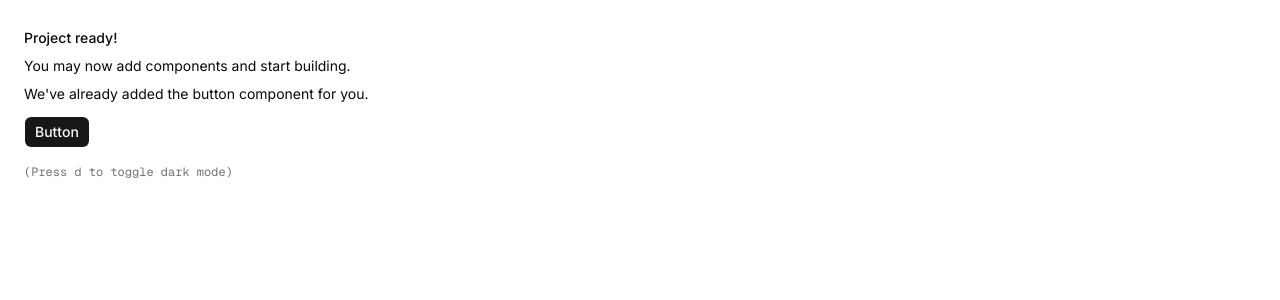
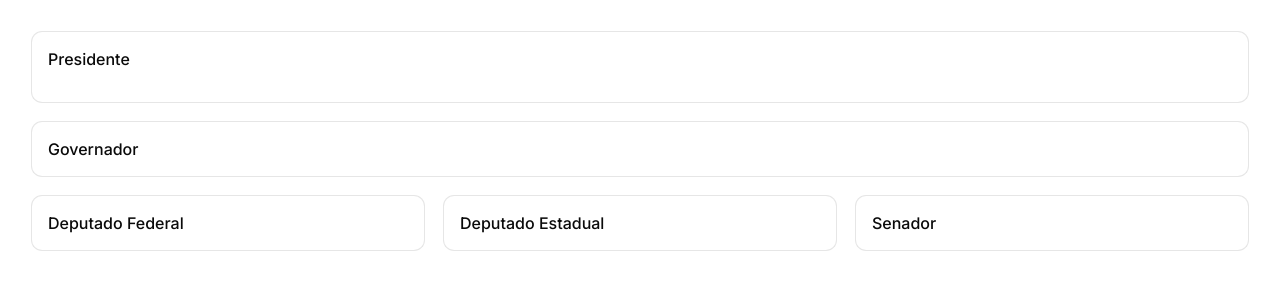
Before and after one commit to Sistema-Arapuan-de-Comunicacao/dashboard-apuracaovotos, a Next.js app: page / in a window 1280 px wide. Shown: the top 300 px of the page. Built offline with nearby package versions, Linux system fonts and the light colour scheme.

Commit message:
inicial dashboard structure

```diff
--- a/app/page.tsx
+++ b/app/page.tsx
@@ -1,19 +1,52 @@
-import { Button } from "@/components/ui/button"
+import { Card, CardContent, CardHeader, CardTitle } from "@/components/ui/card";
 
 export default function Page() {
   return (
-    <div className="flex min-h-svh p-6">
-      <div className="flex max-w-md min-w-0 flex-col gap-4 text-sm leading-loose">
-        <div>
-          <h1 className="font-medium">Project ready!</h1>
-          <p>You may now add components and start building.</p>
-          <p>We&apos;ve already added the button component for you.</p>
-          <Button className="mt-2">Button</Button>
-        </div>
-        <div className="font-mono text-xs text-muted-foreground">
-          (Press <kbd>d</kbd> to toggle dark mode)
-        </div>
+    <main className="flex flex-col items-center gap-5 p-8">
+      <Card className="w-full">
+        <CardHeader>
+          <CardTitle>Presidente</CardTitle>
+        </CardHeader>
+        <CardContent>
+
+        </CardContent>
+      </Card>
+      <Card className="w-full">
+        <CardHeader>
+          <CardTitle>Governador</CardTitle>
+        </CardHeader>
+      </Card>
+      <div className="w-full flex items-center gap-5">
+        <Card className="w-full">
+          <CardHeader>
+            <CardTitle>Deputado Federal</CardTitle>
+          </CardHeader>
+        </Card>
+        <Card className="w-full">
+          <CardHeader>
+            <CardTitle>Deputado Estadual</CardTitle>
+          </CardHeader>
+        </Card>
+        <Card className="w-full">
+          <CardHeader>
+            <CardTitle>Senador</CardTitle>
+          </CardHeader>
+        </Card>
       </div>
-    </div>
+    </main>
   )
 }
+
+type CandidateProps = {
+  id: string;
+  imgPath: string;
+  name: string;
+  party: string;
+  votes: number;
+}
+
+function Candidate({}: CandidateProps) {
+  return (
+    <></>
+  );
+}
--- /dev/null
+++ b/components/ui/card.tsx
@@ -0,0 +1,102 @@
+import * as React from "react"
+import { cn } from "cn"
+
+function Card({
+  className,
+  size = "default",
+  ...props
+}: React.ComponentProps<"div"> & { size?: "default" | "sm" }) {
+  return (
+    <div
+      data-slot="card"
+      data-size={size}
+      className={cn(
+        "group/card flex flex-col gap-(--card-spacing) overflow-hidden rounded-xl bg-card py-(--card-spacing) text-sm text-card-foreground ring-1 ring-foreground/10 [--card-spacing:--spacing(4)] has-data-[slot=card-footer]:pb-0 has-[>img:first-child]:pt-0 data-[size=sm]:[--card-spacing:--spacing(3)] data-[size=sm]:has-data-[slot=card-footer]:pb-0 *:[img:first-child]:rounded-t-xl *:[img:last-child]:rounded-b-xl",
+        className
+      )}
+      {...props}
+    />
+  )
+}
+
+function CardHeader({ className, ...props }: React.ComponentProps<"div">) {
+  return (
+    <div
+      data-slot="card-header"
+      className={cn(
+        "group/card-header @container/card-header grid auto-rows-min items-start gap-1 rounded-t-xl px-(--card-spacing) has-data-[slot=card-action]:grid-cols-[1fr_auto] has-data-[slot=card-description]:grid-rows-[auto_auto] [.border-b]:pb-(--card-spacing)",
+        className
+      )}
+      {...props}
+    />
+  )
+}
+
+function CardTitle({ className, ...props }: React.ComponentProps<"div">) {
+  return (
+    <div
+      data-slot="card-title"
+      className={cn(
+        "font-heading text-base leading-snug font-medium group-data-[size=sm]/card:text-sm",
+        className
+      )}
+      {...props}
+    />
+  )
+}
+
+function CardDescription({ className, ...props }: React.ComponentProps<"div">) {
+  return (
+    <div
+      data-slot="card-description"
+      className={cn("text-sm text-muted-foreground", className)}
+      {...props}
+    />
+  )
+}
+
+function CardAction({ className, ...props }: React.ComponentProps<"div">) {
+  return (
+    <div
+      data-slot="card-action"
+      className={cn(
+        "col-start-2 row-span-2 row-start-1 self-start justify-self-end",
+        className
+      )}
+      {...props}
+    />
+  )
+}
+
+function CardContent({ className, ...props }: React.ComponentProps<"div">) {
+  return (
+    <div
+      data-slot="card-content"
+      className={cn("px-(--card-spacing)", className)}
+      {...props}
+    />
+  )
+}
+
+function CardFooter({ className, ...props }: React.ComponentProps<"div">) {
+  return (
+    <div
+      data-slot="card-footer"
+      className={cn(
+        "flex items-center rounded-b-xl border-t bg-muted/50 p-(--card-spacing)",
+        className
+      )}
+      {...props}
+    />
+  )
+}
+
+export {
+  Card,
+  CardHeader,
+  CardFooter,
+  CardTitle,
+  CardAction,
+  CardDescription,
+  CardContent,
+}
```
